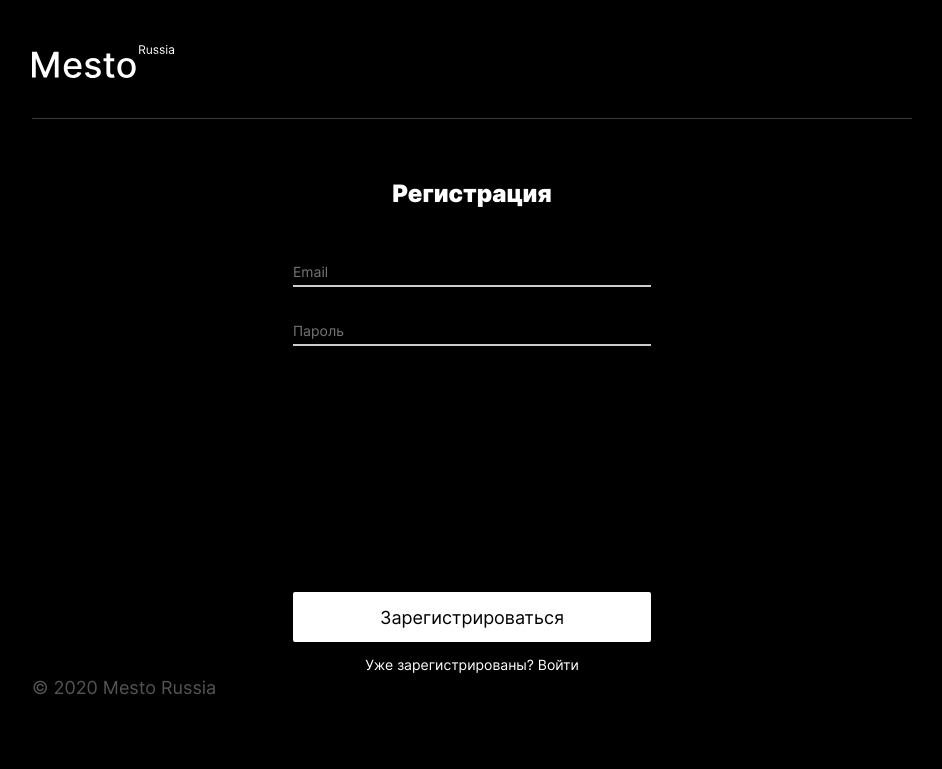
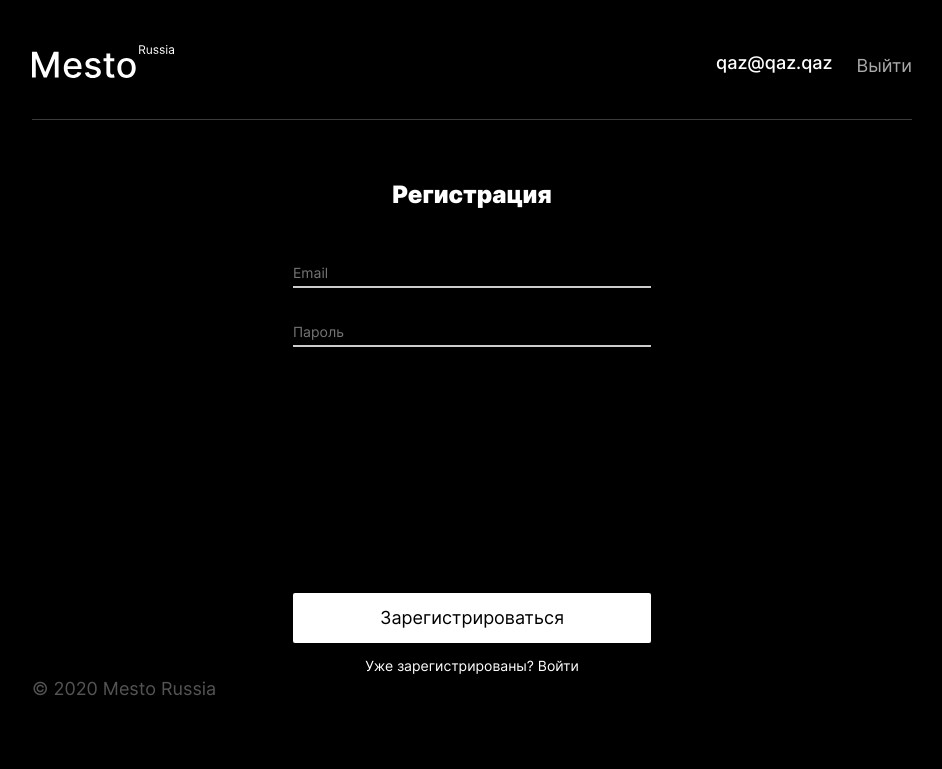
Before and after one commit to mikhailpoluboyarinov/react-mesto-auth, a React app: page /sign-up in a window 1280 px wide. Shown: the whole page, without its empty margins (168-1110 px from the left). Built offline with nearby package versions, Linux system fonts and the light colour scheme.

Commit message:
ПР №12 заверстал heaader, сделал signout

```diff
--- a/src/blocks/auth/__save-button/auth__save-button.css
+++ b/src/blocks/auth/__save-button/auth__save-button.css
@@ -3,7 +3,7 @@
     padding: 0;
     width: 358px;
     height: 50px;
-    background-color: #FFFFFF;
+    background-color: #FFF;
     border: none;
     border-radius: 2px;
     font-weight: 400;
--- /dev/null
+++ b/src/blocks/header/__button/header__button.css
@@ -0,0 +1,10 @@
+.header__button {
+    color: #A9A9A9;
+    border: none;
+    background-color: #000;
+    cursor: pointer;
+}
+
+.header__button:hover {
+    opacity: 0.6;
+}
--- /dev/null
+++ b/src/blocks/header/__email/header__email.css
@@ -0,0 +1,6 @@
+.header__email {
+    font-weight: 500;
+    margin-right: 24px;
+    margin-top: 7px;
+    margin-bottom: 8px;
+}
--- /dev/null
+++ b/src/blocks/header/__link/header__link.css
@@ -0,0 +1,8 @@
+.header__link {
+    cursor: pointer;
+    text-decoration: none;
+}
+
+.header__link:hover {
+    opacity: 0.6;
+}
--- /dev/null
+++ b/src/blocks/header/__links/header__links.css
@@ -0,0 +1,3 @@
+.header__links {
+    display: flex;
+}
--- /dev/null
+++ b/src/blocks/header/__text/header__text.css
@@ -0,0 +1,8 @@
+.header__text {
+    padding: 0;
+    margin-bottom: -4px;
+    font-weight: 400;
+    font-size: 18px;
+    line-height: 22px;
+    color: #FFF;
+}
--- a/src/blocks/header/header.css
+++ b/src/blocks/header/header.css
@@ -1,4 +1,6 @@
 .header {
+    display: flex;
+    justify-content: space-between;
     max-width: 880px;
     margin: auto;
     padding: 45px 0 37px 0;
--- a/src/blocks/tooltip/__text/tooltip__text.css
+++ b/src/blocks/tooltip/__text/tooltip__text.css
@@ -4,4 +4,5 @@
     font-weight: 900;
     font-size: 24px;
     line-height: 29.05px;
+    color: #000;
 }
--- a/src/components/App.js
+++ b/src/components/App.js
@@ -148,6 +148,7 @@ export default function App() {
     const signOut = () => {
         setIsLoggedIn(false);
         localStorage.removeItem('token');
+        history.push("/sign-in");
     }
 
     const handleRegister = (data) => {
--- a/src/components/Header.js
+++ b/src/components/Header.js
@@ -1,9 +1,18 @@
 import logoMesto from "../images/logo-mesto.svg";
 
-export default function Header() {
+export default function Header(props) {
+    const { userEmail, onSignOut } = props;
     return (
         <header className="header">
             <img className="header__logo" src={logoMesto} alt="Логотип" />
+            <div className="header__links">
+                <p class="header__text header__email">
+                    qaz@qaz.qaz
+                </p>
+                <button className="header__text header__button" onClick={onSignOut}>
+                    Выйти
+                </button>
+            </div>
         </header>
     )
 }
--- a/src/index.css
+++ b/src/index.css
@@ -3,6 +3,11 @@
 @import url(./blocks/page/__content/page__content.css);
 @import url(./blocks/header/header.css);
 @import url(./blocks/header/__logo/header__logo.css);
+@import url(./blocks/header/__links/header__links.css);
+@import url(./blocks/header/__text/header__text.css);
+@import url(./blocks/header/__link/header__link.css);
+@import url(./blocks/header/__email/header__email.css);
+@import url(./blocks/header/__button/header__button.css);
 @import url(./blocks/profile/profile.css);
 @import url(./blocks/profile/__avatar/profile__avatar.css);
 @import url(./blocks/profile/__avatar-container/profile__avatar-container.css);
```
